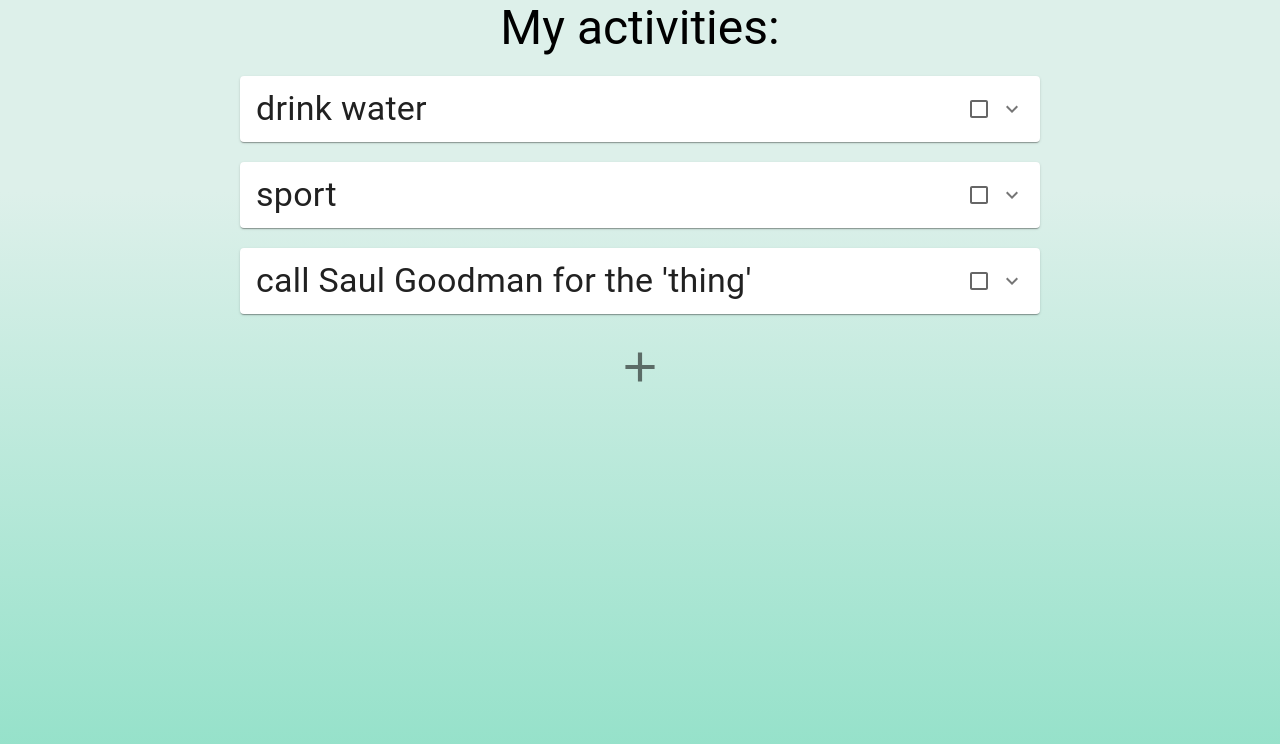
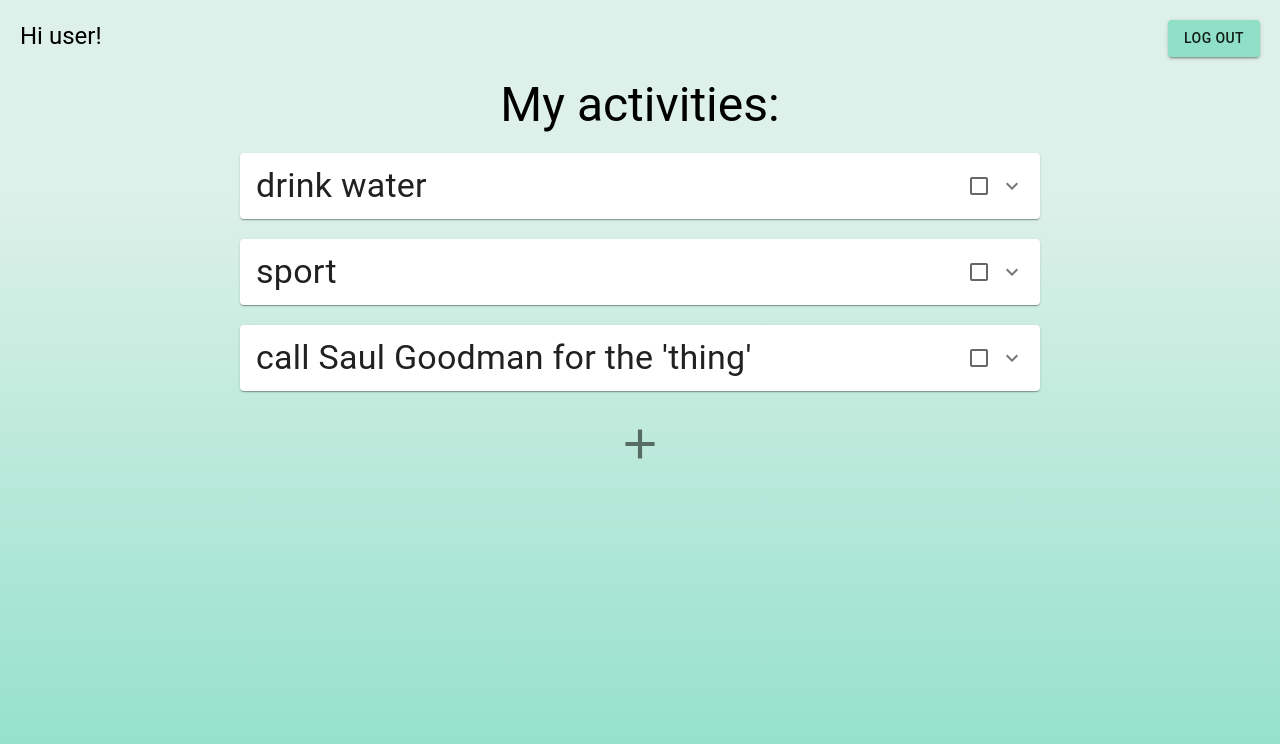
Before and after one commit to CristianHilohi/activities, a React (Create React App) app: page / in a window 1280 px wide. Shown: the top 744 px of the page. Built offline with nearby package versions, Linux system fonts and the light colour scheme; no server answers.

Commit message:
add header to prepare for login

```diff
--- a/src/App.tsx
+++ b/src/App.tsx
@@ -1,10 +1,12 @@
 import React from 'react';
 import './theme/App.scss';
 import ActivitiesList from "./Components/ActivitiesList";
+import HeaderBar from "./Components/HeaderBar";
 
 function App() {
   return (
     <div className="App">
+        <HeaderBar />
         <ActivitiesList />
     </div>
   );
--- /dev/null
+++ b/src/Components/HeaderBar.tsx
@@ -0,0 +1,21 @@
+import {Button, Typography} from "@mui/material";
+import './header.scss';
+
+const HeaderBar = () => {
+    const username: string = 'user';
+    const isLoggedIn: boolean = true;
+
+    return <div className='header-bar'>
+        {isLoggedIn ? <>
+                <Button variant='contained'>
+                    Log out
+                </Button>
+                <Typography variant='h5'>Hi {username}!</Typography>
+            </> :
+            <Button variant='contained'>
+                Log in
+            </Button>}
+    </div>
+}
+
+export default HeaderBar;
--- a/src/Components/SingleActivity.tsx
+++ b/src/Components/SingleActivity.tsx
@@ -4,11 +4,11 @@
 import Typography from '@mui/material/Typography';
 import {useState} from "react";
 import {Activity} from "../Models";
-import SingleTodo from "./SingleTodo";
 import AddIcon from "@mui/icons-material/Add";
+import DeleteIcon from '@mui/icons-material/Delete';
 import TodoList from "./TodoList";
 
-const SingleActivity: React.FC<{activity: Activity}> = ({activity}) => {
+const SingleActivity: React.FC<{ activity: Activity }> = ({activity}) => {
     const {title, description, status, todoList} = activity;
     const hasTodos: boolean = todoList.length > 0;
 
@@ -20,7 +20,7 @@
 
 
     return <div className='activity'>
-        <Accordion  onChange={handleChange}>
+        <Accordion onChange={handleChange}>
             <AccordionSummary expandIcon={<ExpandMoreIcon/>}>
                 <Typography variant="h4" component="h3">
                     {title}
@@ -32,14 +32,19 @@
                     <Typography>
                         {description}
                     </Typography>
-                    <IconButton>
-                        <EditIcon />
-                    </IconButton>
+                    <span>
+                        <IconButton>
+                            <EditIcon/>
+                        </IconButton>
+                        <IconButton>
+                            <DeleteIcon/>
+                        </IconButton>
+                    </span>
                 </div>
 
                 {hasTodos && <TodoList todoList={todoList}/>}
 
-                <Button variant="outlined" endIcon={<AddIcon/>}>
+                <Button variant="outlined" color='primary' endIcon={<AddIcon/>}>
                     Add todo
                 </Button>
             </AccordionDetails>
--- /dev/null
+++ b/src/Components/header.scss
@@ -0,0 +1,6 @@
+.header-bar {
+  display: flex;
+  flex-direction: row-reverse;
+  justify-content: space-between;
+  padding: 20px
+}
--- a/src/Components/todos.scss
+++ b/src/Components/todos.scss
@@ -5,9 +5,11 @@
   flex-direction: column;
   gap: 10px;
   .single-todo {
+    padding: 8px;
     display: flex;
     flex-direction: row;
     justify-content: space-between;
+    align-items: center;
     border-radius: 8px;
     border: 2px solid var(--primary-color);
   }
```
